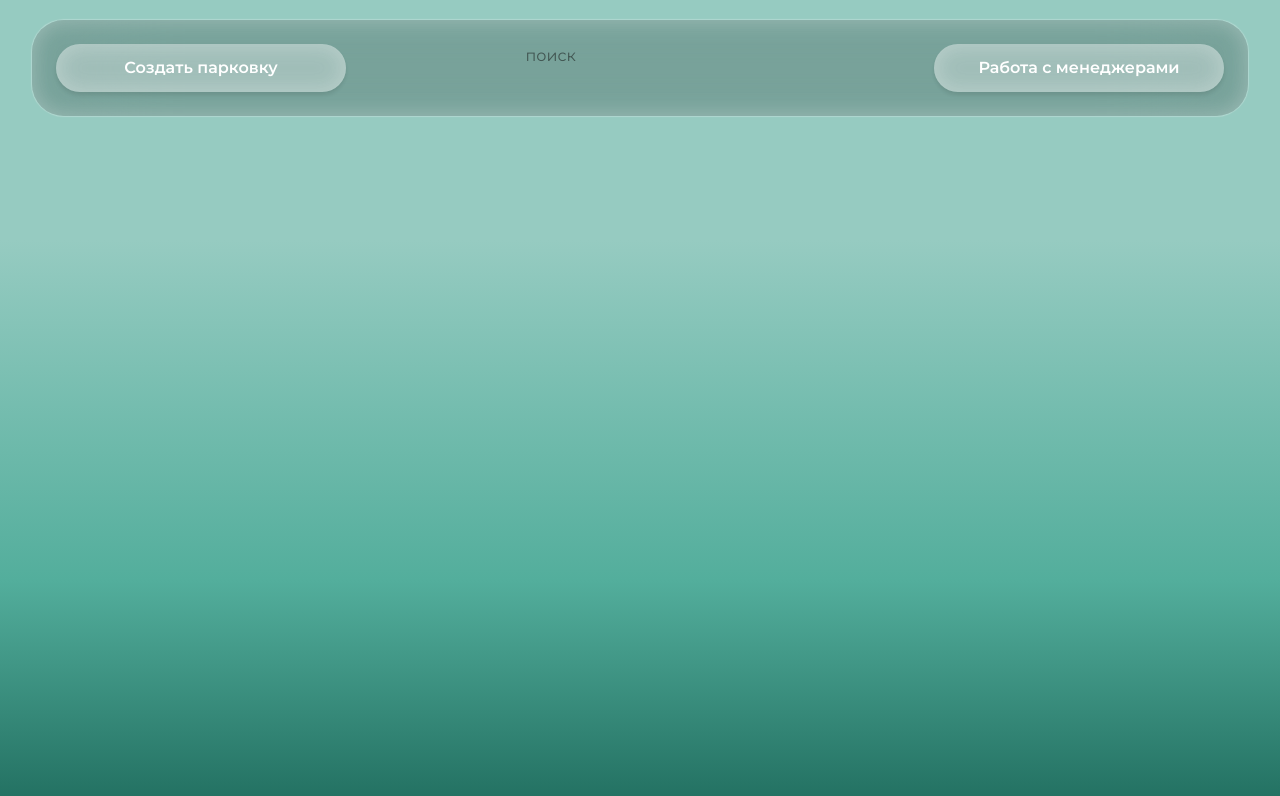
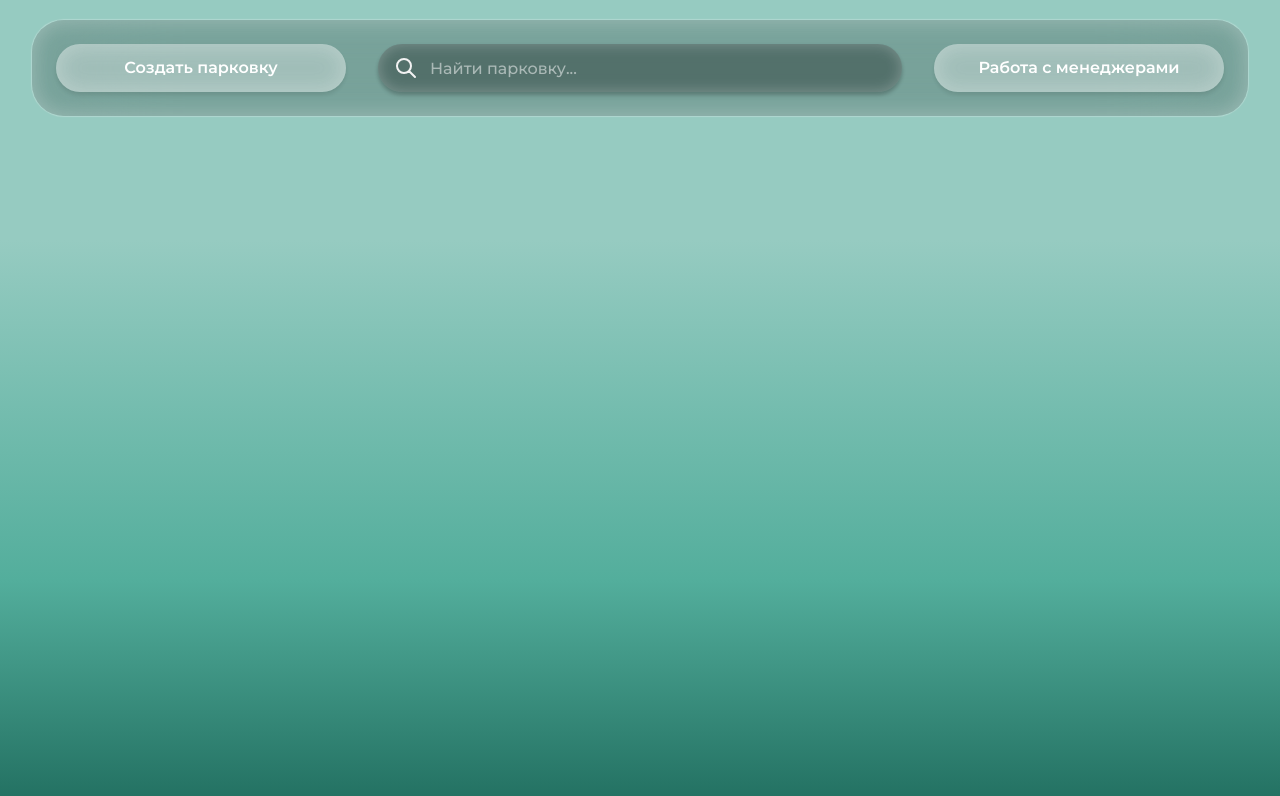
Before and after one commit to di-not/parking, a Next.js app: page / in a window 1280 px wide. Shown: the top 796 px of the page. Built offline with nearby package versions, Linux system fonts and the light colour scheme.

Commit message:
feat: верска поиска, правки по вёрске и декомпозиция основной страницы

```diff
--- a/app/(root)/page.tsx
+++ b/app/(root)/page.tsx
@@ -1,34 +1,5 @@
-"use client";
-
-import { Search } from "@/shared/components/shared/Search";
-import Link from "next/link";
-import { Children, ReactNode } from "react";
+import { Header } from "@/shared/components/shared/Header";
 
 export default function Home() {
-    return (
-        <div
-            className="flex w-full justify-between bg-[#000]/20 backdrop-blur-3xl rounded-4xl p-6 shadow-[0px_0px_1px_1px_rgba(255,255,255,0.25)]
-        inset-shadow-[0px_0px_20px_2px_rgba(255,255,255,0.25)]"
-        >
-            <LocalLink href={"/create"}>Создать парковку</LocalLink>
-            <Search />
-            <LocalLink href={"/create_manager"}>Работа с менеджерами</LocalLink>
-        </div>
-    );
+    return <Header />;
 }
-
-const LocalLink: React.FC<{ children: ReactNode; href: string }> = ({
-    children,
-    href,
-}) => {
-    return (
-        <Link
-            href={href}
-            className="flex bg-white/30 p-3 rounded-full shadow-[0px_3px_4px_0px_rgba(0,0,0,0.1)] min-w-[290px]
-    inset-shadow-[0px_0px_20px_3px_rgba(255,255,255,0.25)] text-center text-[16px] text-white font-semibold justify-center
-    transition delay-50 duration-300 ease-in-out hover:inset-shadow-[0px_0px_25px_3px_rgba(255,255,255,0.55)] hover:shadow-[0px_0px_10px_4px_rgba(255,255,255,0.35)]"
-        >
-            {children}
-        </Link>
-    );
-};
--- /dev/null
+++ b/shared/components/shared/Header/Header.tsx
@@ -0,0 +1,35 @@
+"use client";
+import { Search } from "@/shared/components/shared/Search";
+import Link from "next/link";
+import { ReactNode } from "react";
+
+interface HeaderProps {}
+const Header: React.FC<HeaderProps> = ({}) => {
+    return (
+        <div
+            className="flex w-full gap-8 justify-between bg-[#000]/20 backdrop-blur-3xl rounded-4xl p-6
+                    shadow-[0px_0px_1px_1px_rgba(255,255,255,0.25)]
+                inset-shadow-[0px_0px_20px_2px_rgba(255,255,255,0.25)] "
+        >
+            <LocalLink href={"/create"}>Создать парковку</LocalLink>
+            <Search />
+            <LocalLink href={"/create_manager"}>Работа с менеджерами</LocalLink>
+        </div>
+    );
+};
+export { Header };
+const LocalLink: React.FC<{ children: ReactNode; href: string }> = ({
+    children,
+    href,
+}) => {
+    return (
+        <Link
+            href={href}
+            className="flex bg-white/30 p-3 rounded-full shadow-[0px_3px_4px_0px_rgba(0,0,0,0.1)] min-w-[290px]
+    inset-shadow-[0px_0px_20px_3px_rgba(255,255,255,0.25)] text-center text-[16px] text-white font-semibold justify-center
+    transition delay-50 duration-300 ease-in-out hover:inset-shadow-[0px_0px_25px_3px_rgba(255,255,255,0.55)] hover:shadow-[0px_0px_10px_4px_rgba(255,255,255,0.35)]"
+        >
+            {children}
+        </Link>
+    );
+};
--- /dev/null
+++ b/shared/components/shared/Header/index.ts
@@ -0,0 +1 @@
+export {Header} from './Header'
--- a/shared/components/shared/Park/Park.tsx
+++ b/shared/components/shared/Park/Park.tsx
@@ -44,7 +44,7 @@ console.log(cells)
     return (
         <div
             className="bg-[#000]/20 backdrop-blur-3xl rounded-4xl p-6 shadow-[0px_0px_1px_1px_rgba(255,255,255,0.25)]
-        inset-shadow-[0px_0px_20px_2px_rgba(255,255,255,0.25)]"
+        inset-shadow-[0px_0px_20px_2px_rgba(255,255,255,0.25)] "
         >
             <div
                 className="flex gap-5 mb-5 bg-white/30 p-2.5 pl-4 rounded-full shadow-[0px_3px_8px_0px_rgba(0,0,0,0.20)]
--- a/shared/components/shared/Search/Search.tsx
+++ b/shared/components/shared/Search/Search.tsx
@@ -1,22 +1,28 @@
+"use client";
 import { useRef, useState } from "react";
 import { useReduxStates } from "@/shared/redux/hooks/useReduxStates";
 import { useActions } from "@/shared/redux/hooks/useActions";
 import useFocus from "@/shared/hooks/useFocus";
 import Image from "next/image";
-import clearIcon from '@/public/images/clear_icon.svg'
+
+import clearIcon from "@/public/images/clear_icon.svg";
+import searchIcon from "@/public/images/search_icon.svg";
 interface SearchProps {}
 const Search: React.FC<SearchProps> = () => {
+
     const { searchValue } = useReduxStates();
     const { setSearch } = useActions();
-    const [curSearchValue, setCurSearchValue] = useState<string>(searchValue.searchValue);
+    const [curSearchValue, setCurSearchValue] = useState<string>(
+        searchValue.searchValue
+    );
 
-    const inputRef = useRef<HTMLInputElement | null>(null)
-    const isFocus = useFocus(inputRef)
+    const inputRef = useRef<HTMLInputElement | null>(null);
+    const isFocus = useFocus(inputRef);
     //Функция обработки изменения инпута
     const onChangeInput = (event: React.ChangeEvent<HTMLInputElement>) => {
         if (event.currentTarget) {
             const value = event.currentTarget.value;
-            setCurSearchValue(value)
+            setCurSearchValue(value);
         }
     };
     const onKeyDown = (event: React.KeyboardEvent<HTMLInputElement>) => {
@@ -24,32 +30,50 @@ const Search: React.FC<SearchProps> = () => {
             event.code === "Enter" &&
             event.target instanceof HTMLInputElement
         ) {
-            console.log(curSearchValue)
-            setSearch(curSearchValue)
+            console.log(curSearchValue);
+            setSearch(curSearchValue);
         }
     };
 
     return (
-        <div>
+        <div className="w-full flex flex-col relative">
+            <Image
+                width={24}
+                height={24}
+                src={searchIcon}
+                alt={"поиск"}
+                className="absolute left-4 top-0 bottom-0 m-[auto_0] invert-[95%] brightness-[1000%] saturate-[0%]"
+            />
             <input
                 onKeyDown={onKeyDown}
                 type="text"
                 id="search"
-                placeholder={!isFocus ? "поиск" : ""}
-                className={""}
+                placeholder={!isFocus ? "Найти парковку..." : ""}
+                className={`w-full h-full text-white rounded-full shadow-[0px_3px_4px_0px_rgba(0,0,0,0.25)]
+                inset-shadow-[0px_0px_12px_2px_rgba(255,255,255,0.20)]
+                min-w-[290px] p-2.5 pl-13 pr-20 max-h-[48px] text-[16px] font-medium bg-black/30
+                placeholder:text-white/50 text-lg focus:outline-0 focus:outline-transparent outline-offset-0
+                focus:inset-shadow-[0px_0px_20px_0px_rgba(255,255,255,0.40)] transition delay-50 duration-300 ease-in-out`}
                 value={curSearchValue}
                 onChange={onChangeInput}
                 ref={inputRef}
             />
             {curSearchValue.length > 0 && (
                 <button
-                    className={""}
+                    className={
+                        "absolute right-[25px] m-[auto_0] top-0 bottom-0 invert-[100%] brightness-[0%] "
+                    }
                     onClick={() => {
                         setCurSearchValue("");
                         setSearch("");
                     }}
                 >
-                    <Image width={20} height={16} src={clearIcon} alt={'удалить'}/>
+                    <Image
+                        width={20}
+                        height={16}
+                        src={clearIcon}
+                        alt={"удалить"}
+                    />
                 </button>
             )}
         </div>
--- a/shared/components/ui/InformationForm/InformationForm.tsx
+++ b/shared/components/ui/InformationForm/InformationForm.tsx
@@ -91,7 +91,7 @@ const InformationForm: React.FC<InformationFormProps> = () => {
                 <Select>
                     <SelectTrigger
                         className="flex justify-between font-medium items-center shadow-[0px_3px_4px_0px_rgba(0,0,0,0.25)] p-[11px] pl-5 pr-6 w-full bg-black/30
-                    inset-shadow-[0px_0px_5px_0.1px_rgba(255,255,255,0.1)]
+                    inset-shadow-[0px_0px_12px_2px_rgba(255,255,255,0.25)]
                     rounded-full text-white text-[16px] focus:outline-1! outline-[#fff]/30! outline-offset-0! "
                     >
                         <SelectValue placeholder="Менеджер" />
--- a/shared/components/ui/Primaryinput/Primaryinput.tsx
+++ b/shared/components/ui/Primaryinput/Primaryinput.tsx
@@ -14,8 +14,9 @@ const Primaryinput: React.FC<PrimaryinputType> = ({
                 {...register}
                 type={type ? type : "text"}
                 className="text-white shadow-[0px_3px_4px_0px_rgba(0,0,0,0.25)]
-                inset-shadow-[0px_0px_5px_0.1px_rgba(255,255,255,0.1)] p-2.5 pl-5 pr-14 w-full text-[16px] font-medium bg-black/30 rounded-full
-                placeholder:text-white/50 text-lg focus:outline-1 outline-[#fff]/30 outline-offset-0"
+                inset-shadow-[0px_0px_12px_2px_rgba(255,255,255,0.25)] p-2.5 pl-5 pr-14 w-full text-[16px] font-medium bg-black/30 rounded-full
+                placeholder:text-white/50 text-lg focus:outline-1 outline-[#fff]/30 outline-offset-0
+                "
                 placeholder={placeholder ? placeholder : ""}
             />
         </div>
```
Also changed, not shown: public/images/search_icon.svg (added).
